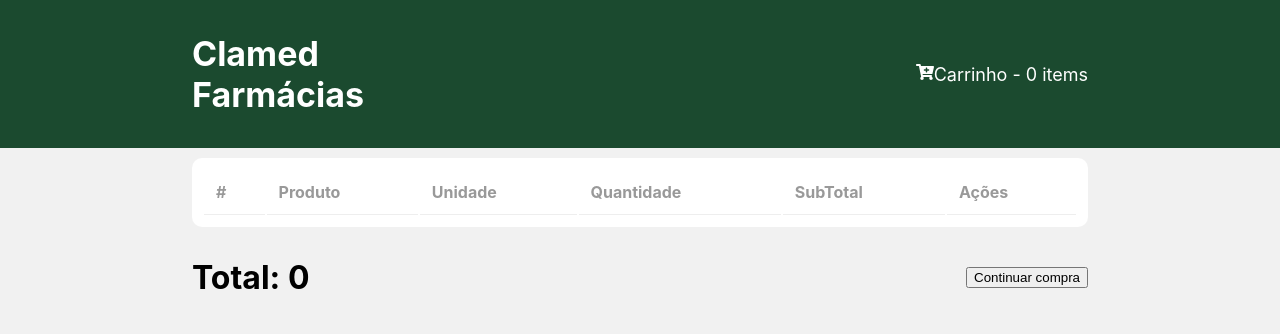
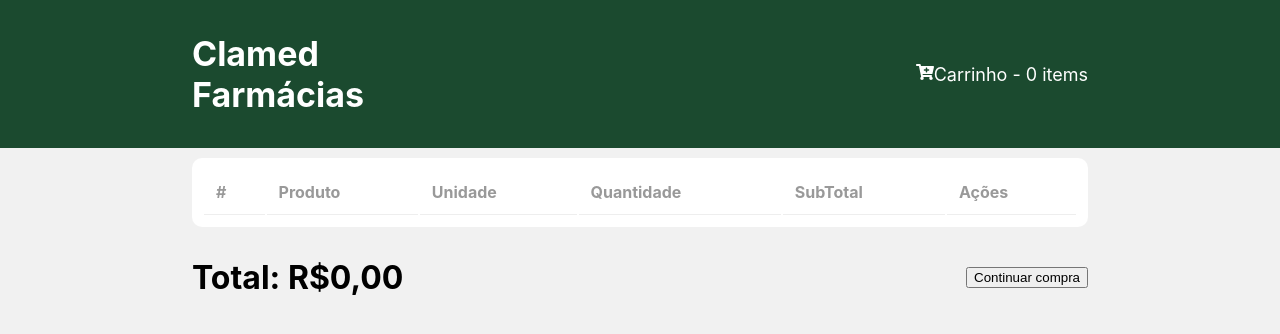
Before and after one commit to HigorLuizz/ExerciciosM03S06, a React (Create React App) app: page /carrinho in a window 1280 px wide. Shown: the top 334 px of the page. Built offline with nearby package versions, Linux system fonts and the light colour scheme.

Commit message:
adiciona carrinho

```diff
--- a/src/contexts/CartContext.js
+++ b/src/contexts/CartContext.js
@@ -1,26 +1,24 @@
 // inicializar o contexto
 import { createContext, useState } from "react";
+import { toast } from "react-toastify";
 import { v4 as uuidv4 } from 'uuid';
-import { generateDiscount } from "../utils/generateDiscount";
 import { priceFormat } from "../utils/priceFormat";
 
 export const CartContext = createContext()
 
 // Montar o provedor
 
-export const CartProvider = ({children}) => {
+export const CartProvider = ({ children }) => {
 
   const [cart, setCart] = useState([])
 
-
   const addProduct = (product, observations, amount, priceWithDiscount) => {
-
-    console.log("o desconto é ", product.discount)
 
     const data = {
       itemId: uuidv4(),
       product,
-      priceWithDiscount: priceFormat(priceWithDiscount),
+      priceWithDiscountFormatted: priceFormat(priceWithDiscount),
+      priceWithDiscount,
       observations,
       amount,
       subTotal: priceWithDiscount * amount,
@@ -30,10 +28,34 @@
     setCart([...cart, data])
   }
 
+  const changeAmount = (itemId, amount) => {
+    setCart(cart.map(item => {
+      if (item.itemId === itemId) {
+        item.amount = amount
+        item.subTotal = item.priceWithDiscount * amount
+        item.subTotalFormatted = priceFormat(item.priceWithDiscount * amount)
+      }
+      return item
+    }))
+  }
+
+  const removeItem = (itemId) => {
+    setCart(cart.filter(item => {
+      if (item.itemId !== itemId) {
+        return true
+      } else {
+        return false
+      }
+    }))
+    toast.success('Deletado com sucesso')
+  }
+
   return (
     <CartContext.Provider value={{
       cart: cart,
-      addProduct: addProduct
+      addProduct: addProduct,
+      removeItem: removeItem,
+      changeAmount: changeAmount
     }}>
       {children}
     </CartContext.Provider>
--- a/src/pages/Cart/index.js
+++ b/src/pages/Cart/index.js
@@ -1,11 +1,29 @@
 import { useContext } from 'react'
 import { FaMinusCircle, FaPlusCircle, FaTrashAlt } from 'react-icons/fa'
+import Swal from 'sweetalert2'
+
 import { CartContext } from '../../contexts/CartContext'
+import { priceFormat } from '../../utils/priceFormat'
 
 const Cart = () => {
+  const { cart, removeItem, changeAmount } = useContext(CartContext)
 
-  const {cart} = useContext(CartContext)
+  const total = priceFormat(cart.reduce((acc, currentItem) => {
+    return acc + currentItem.subTotal
+  }, 0))
 
+  const handleDeleteItem = (itemId) => {
+    Swal.fire({
+      title: 'Deseja realmente remover esse item ?',
+      showCancelButton: true,
+      confirmButtonText: 'Sim, desejo !',
+      cancelButtonText: `Cancelar`,
+    }).then((result) => {
+      if (result.isConfirmed) {
+        removeItem(itemId)
+      }
+    })
+  }
 
   return (
     <>
@@ -28,30 +46,32 @@
                   <img className='table-image' src={item.product.image} alt={item.product.name} />
                 </td>
                 <td>{item.product.name}</td>
-                <td>{item.priceWithDiscount}</td>
+                <td>{item.priceWithDiscountFormatted}</td>
                 <td>
                   <FaMinusCircle
                     size={18}
                     color="#9721BD"
                     className='margin-button'
+                    onClick={() => changeAmount(item.itemId, item.amount - 1)}
                   />
                   {item.amount}
                   <FaPlusCircle
                     size={18}
                     color="#9721BD"
                     className='margin-button'
+                    onClick={() => changeAmount(item.itemId, item.amount + 1)}
                   />
                 </td>
                 <td>{item.subTotalFormatted}</td>
                 <td>
-                  <FaTrashAlt size={22} color='#9721BD'/>
+                  <FaTrashAlt size={22} color='#9721BD' onClick={() => handleDeleteItem(item.itemId)}/>
                 </td>
               </tr>
             ))}
           </tbody>
         </table>
         <div className='footer-cart'>
-          <h1>Total: 0</h1>
+          <h1>Total: {total}</h1>
           <button>Continuar compra</button>
         </div>
       </div>
```
